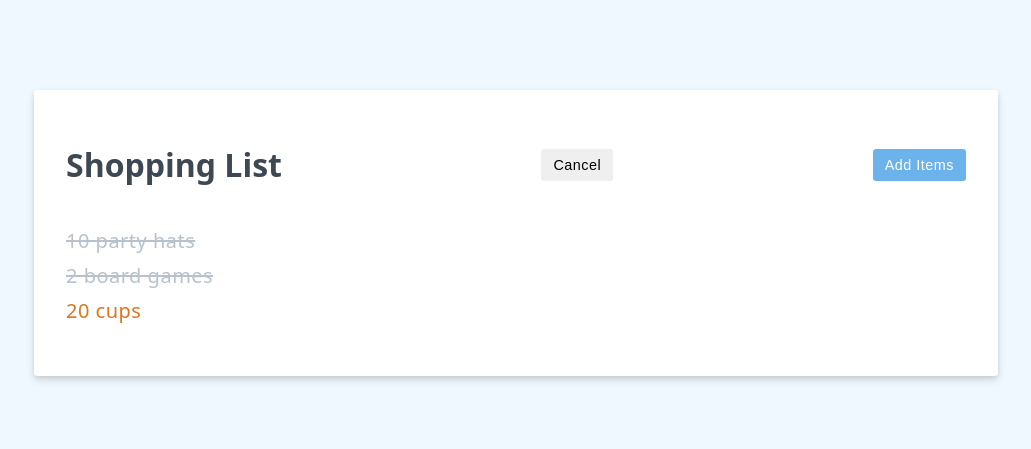
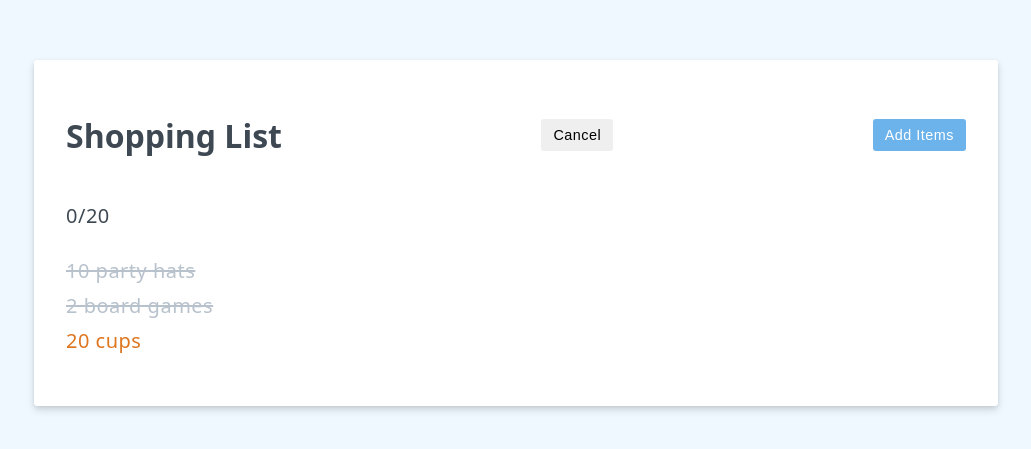
Before and after one commit to MrOLU24/Shopping-List, a Vue app: page / in a window 1280 px wide. Shown: the part 167-616 px from the top of the page, without its empty margins (124-1155 px from the left). Built offline with nearby package versions, Linux system fonts and the light colour scheme.

Commit message:
computed prop

```diff
--- a/src/App.vue
+++ b/src/App.vue
@@ -1,20 +1,20 @@
 <script setup>
-import { ref } from "vue";
+import { computed, ref } from "vue";
 
 // Reactive reference for the list header
 const header = ref("Shopping List");
 const editing = ref(false);
-
+const characterCount = computed(() => {
+  return newItem.value.length;
+});
 // Array holding shopping list items, each item has an id and label
 const items = ref([
   { id: 1, label: "10 party hats", purchased: true, highPriority: false },
   { id: 2, label: "2 board games", purchased: true, highPriority: false },
   { id: 3, label: "20 cups", purchased: false, highPriority: true },
 ]);
-
 // Ref for new item input
 const newItem = ref("");
-
 // Boolean ref to mark high-priority items (currently not used)
 const newHighPriority = ref(false);
 
@@ -27,17 +27,17 @@ const saveItems = () => {
   items.value.push({
     id: Date.now(), // Ensures a unique ID
     label: newItem.value,
-    highPriority: newHighPriority.value
+    highPriority: newHighPriority.value,
   });
 
   // Clear input after adding
   newItem.value = "";
-  newHighPriority.value = ""
+  newHighPriority.value = "";
 };
 const doEdit = (e) => {
   editing.value = e;
   newItem.value = "";
-  newHighPriority
+  newHighPriority;
 };
 
 const togglePurchased = (item) => {
@@ -67,6 +67,7 @@ const togglePurchased = (item) => {
     <!-- Button to submit the new item -->
     <button class="btn btn-primary">Save Items</button>
   </form>
+  <p>{{ characterCount }}/20</p>
 
   <!-- List of Items -->
   <ul>
@@ -75,7 +76,7 @@ const togglePurchased = (item) => {
       v-for="(items, index) in items"
       :key="items.id"
       class="static-class"
-      :class="{ strikeout: items.purchased, priority: items.highPriority}"
+      :class="{ strikeout: items.purchased, priority: items.highPriority }"
     >
       {{ items.label }}
     </li>
```
